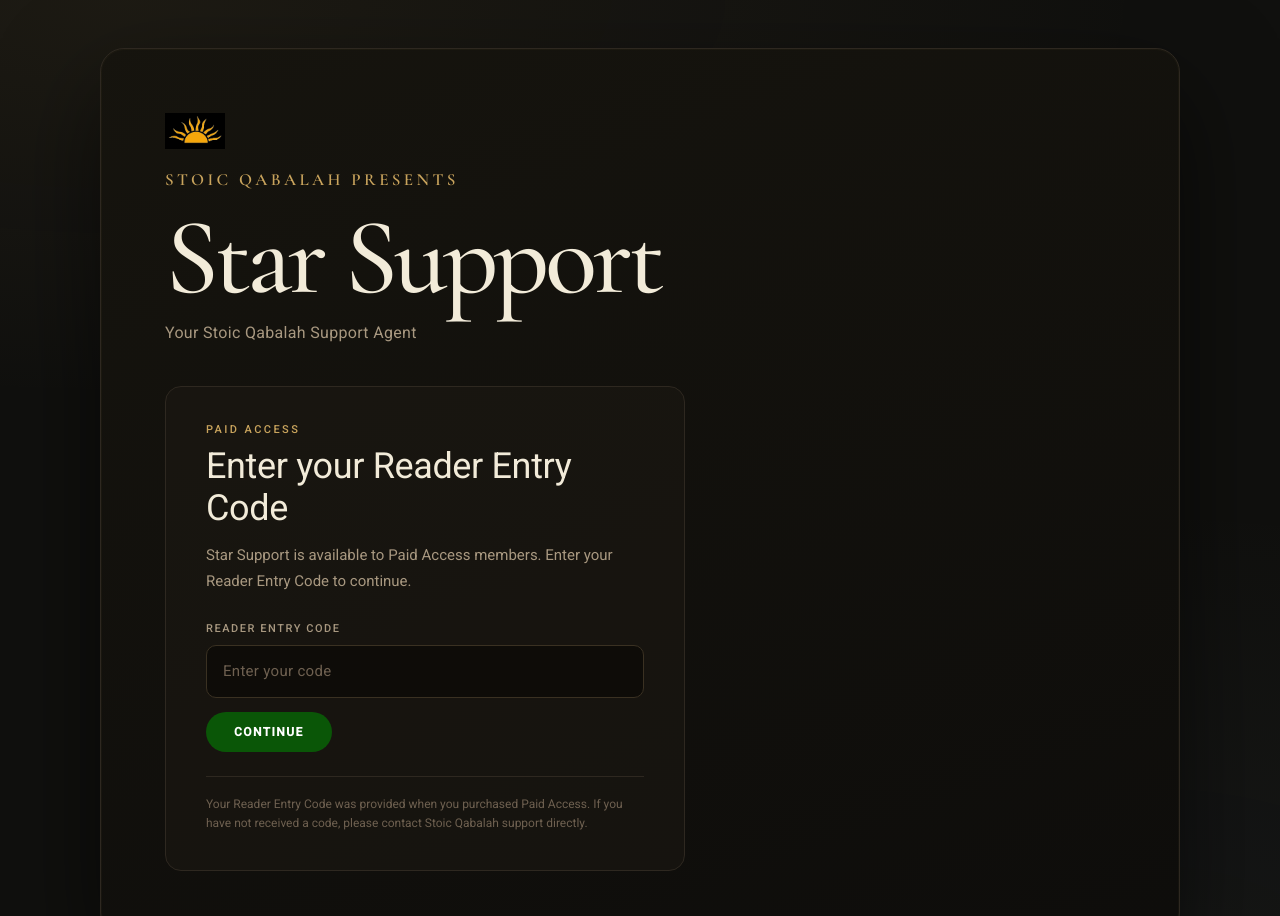
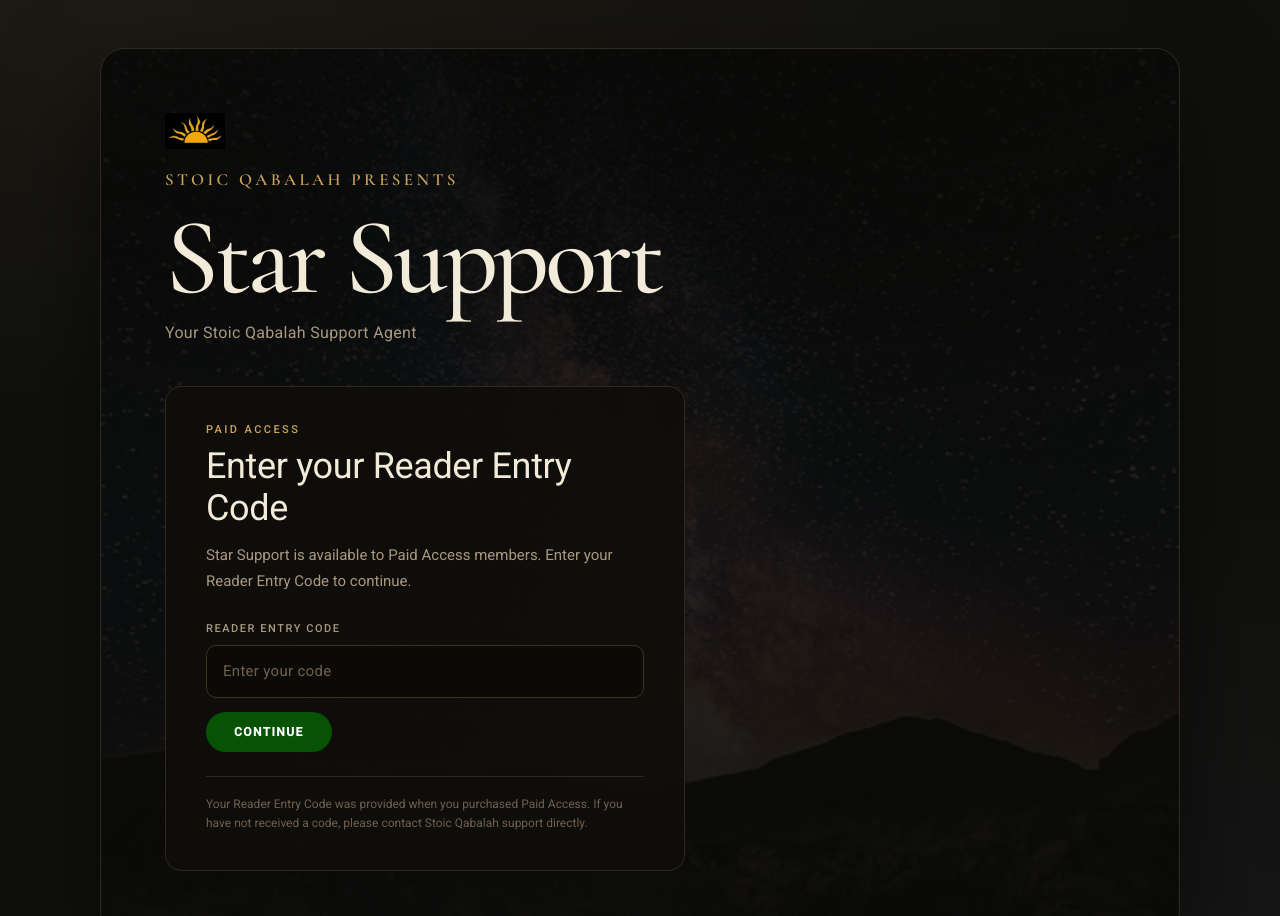
Before and after one commit to nealkydd/STAR-SUPPORT-AGENT, a website: page public/index.html in a window 1280 px wide. Shown: the top 916 px of the page. Drawn offline with nearby package versions, Linux system fonts and the light colour scheme.

Commit message:
Add STARFIELD background image to hero-card — knocked back, opaque cards, smoked-glass notice panel

```diff
--- a/public/styles.css
+++ b/public/styles.css
@@ -42,13 +42,50 @@ body {
 }
 
 .hero-card {
+  position: relative;
+  overflow: hidden;
   border: 1px solid var(--border);
   border-radius: 24px;
-  background: linear-gradient(160deg, rgba(22, 20, 14, 0.99) 0%, rgba(14, 13, 11, 0.99) 100%);
+  background: #10100E;
   box-shadow:
     0 40px 100px var(--shadow),
     0 0 0 1px rgba(201, 164, 93, 0.04) inset;
   padding: clamp(32px, 5vw, 64px);
+}
+
+/* Starfield image layer */
+.hero-card::before {
+  content: '';
+  position: absolute;
+  inset: 0;
+  background-image: url('/STARFIELD.jpg');
+  background-size: cover;
+  background-position: center 30%;
+  background-repeat: no-repeat;
+  opacity: 0.22;
+  z-index: 0;
+  border-radius: inherit;
+}
+
+/* Dark gradient overlay to keep palette premium and readable */
+.hero-card::after {
+  content: '';
+  position: absolute;
+  inset: 0;
+  background:
+    linear-gradient(180deg,
+      rgba(10, 9, 7, 0.72) 0%,
+      rgba(10, 9, 7, 0.45) 40%,
+      rgba(10, 9, 7, 0.72) 100%),
+    radial-gradient(ellipse 80% 50% at 50% 0%, rgba(10, 9, 7, 0.5), transparent);
+  z-index: 1;
+  border-radius: inherit;
+}
+
+/* All direct children sit above the image and overlay */
+.hero-card > * {
+  position: relative;
+  z-index: 2;
 }
 
 /* ─── Sun logo ───────────────────────────────── */
@@ -118,7 +155,7 @@ h2 {
 .gate-card {
   border: 1px solid var(--border);
   border-radius: 16px;
-  background: rgba(28, 25, 19, 0.55);
+  background: rgba(16, 14, 10, 0.92);
   padding: 36px 40px;
   max-width: 520px;
 }
@@ -215,7 +252,7 @@ h2 {
 .account-panel {
   border: 1px solid var(--border-light);
   border-radius: 14px;
-  background: rgba(28, 25, 19, 0.6);
+  background: rgba(20, 18, 13, 0.96);
   padding: 20px 24px;
   margin-bottom: 20px;
 }
@@ -301,7 +338,9 @@ h2 {
 .notice-card {
   border: 1px solid var(--border);
   border-radius: 16px;
-  background: rgba(28, 25, 19, 0.55);
+  background: rgba(16, 14, 10, 0.82);
+  backdrop-filter: blur(2px);
+  -webkit-backdrop-filter: blur(2px);
   padding: 28px 32px;
   margin-bottom: 16px;
 }
@@ -327,7 +366,7 @@ h2 {
 .support-grid article {
   border: 1px solid rgba(201, 164, 93, 0.35);
   border-radius: 14px;
-  background: linear-gradient(180deg, rgba(201, 164, 93, 0.06), rgba(14, 13, 11, 0.5));
+  background: linear-gradient(180deg, rgba(22, 19, 13, 0.97), rgba(14, 13, 11, 0.97));
   padding: 20px;
   transition: border-color 0.2s;
 }
@@ -338,7 +377,7 @@ h2 {
 
 .support-grid article.blue-panel {
   border: 1px solid rgba(100, 160, 220, 0.55);
-  background: linear-gradient(180deg, rgba(80, 140, 210, 0.09), rgba(14, 13, 11, 0.5));
+  background: linear-gradient(180deg, rgba(16, 22, 32, 0.97), rgba(12, 13, 18, 0.97));
   box-shadow: 0 0 0 1px rgba(100, 160, 220, 0.1), 0 18px 40px rgba(0, 0, 0, 0.22);
 }
 
@@ -373,7 +412,7 @@ h2 {
 .chat-card {
   border: 1px solid rgba(0, 140, 0, 0.72);
   border-radius: 18px;
-  background: linear-gradient(180deg, rgba(0, 140, 0, 0.10), rgba(14, 13, 11, 0.92));
+  background: linear-gradient(180deg, rgba(10, 18, 10, 0.97), rgba(10, 13, 10, 0.97));
   box-shadow: 0 0 0 1px rgba(0, 140, 0, 0.12), 0 24px 60px rgba(0, 0, 0, 0.35);
   padding: 28px 32px;
 }
```
Also changed, not shown: public/STARFIELD.jpg (added).
